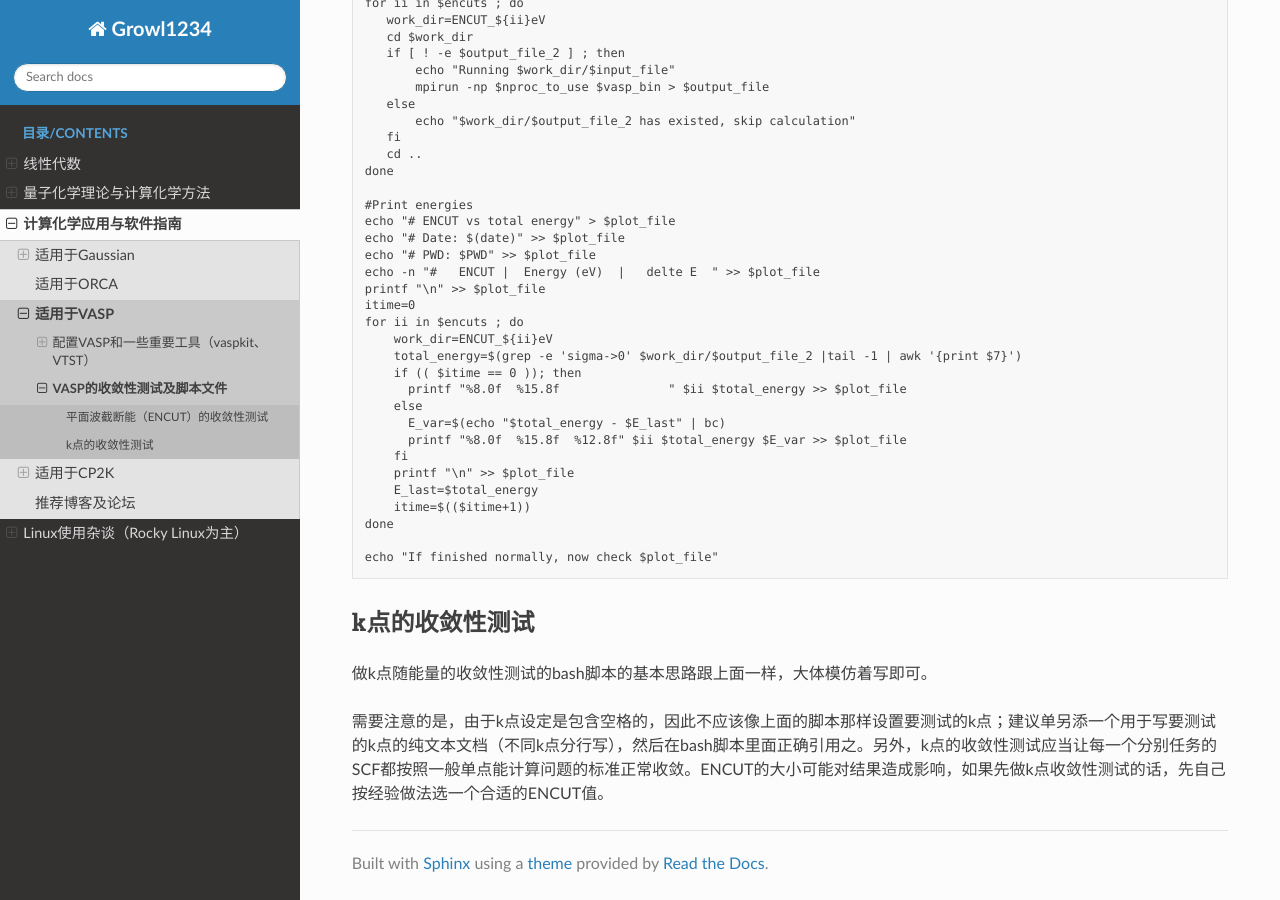
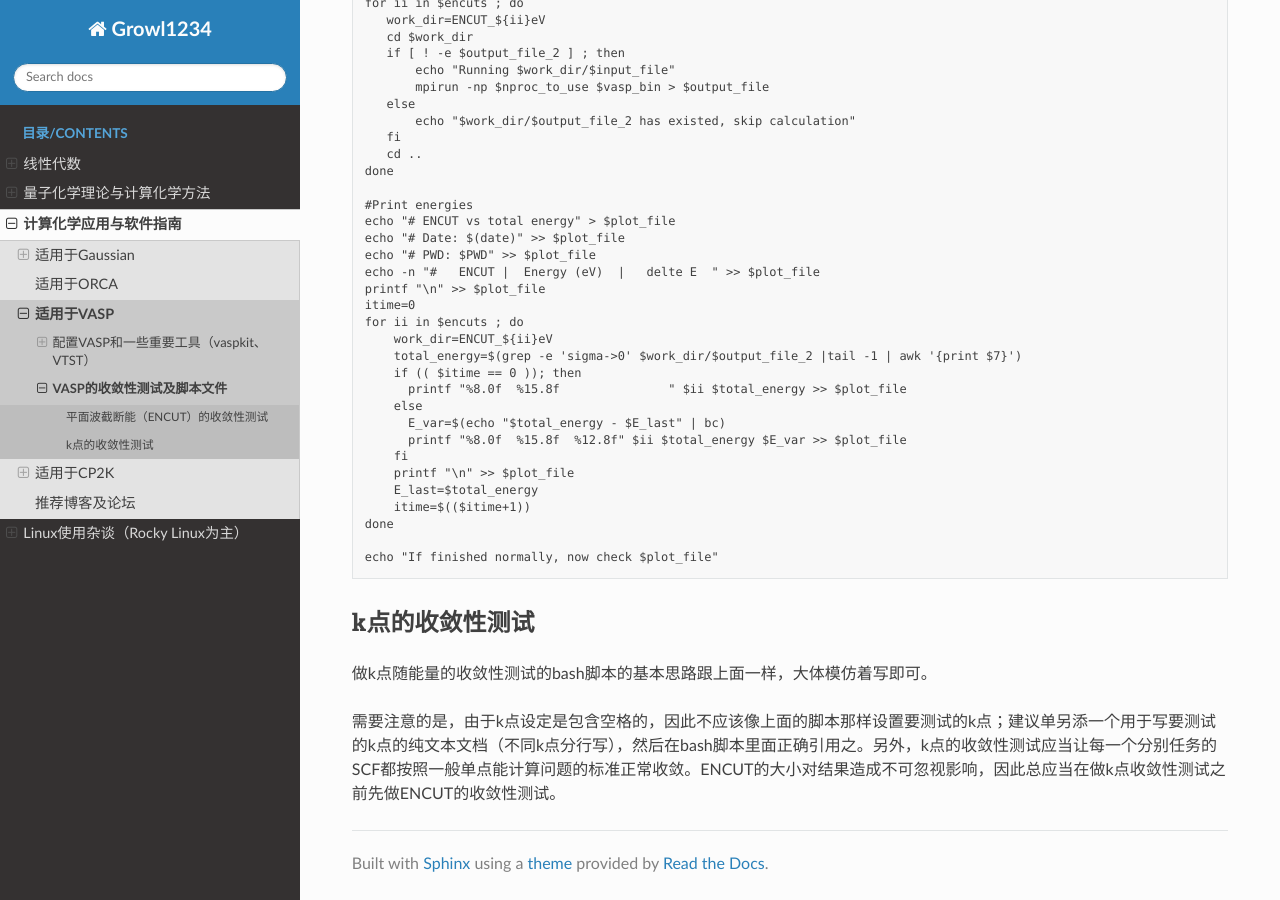
Before and after one commit to Growl1234/RTDProject, a Sphinx documentation site: the page built from source/applications/VASP/convtest.md, in a window 1280 px wide and 900 px high, scrolled down 1608 px. Built offline with Sphinx 7.4.7 and the Read the Docs theme 3.1.0, drawn with Linux system fonts in a browser that asks for light colours.

Commit message:
Update convtest.md

```diff
--- a/source/applications/VASP/convtest.md
+++ b/source/applications/VASP/convtest.md
@@ -93,4 +93,4 @@ echo "If finished normally, now check $plot_file"
 
 做k点随能量的收敛性测试的bash脚本的基本思路跟上面一样，大体模仿着写即可。
 
-需要注意的是，由于k点设定是包含空格的，因此不应该像上面的脚本那样设置要测试的k点；建议单另添一个用于写要测试的k点的纯文本文档（不同k点分行写），然后在bash脚本里面正确引用之。另外，k点的收敛性测试应当让每一个分别任务的SCF都按照一般单点能计算问题的标准正常收敛。ENCUT的大小可能对结果造成影响，如果先做k点收敛性测试的话，先自己按经验做法选一个合适的ENCUT值。
+需要注意的是，由于k点设定是包含空格的，因此不应该像上面的脚本那样设置要测试的k点；建议单另添一个用于写要测试的k点的纯文本文档（不同k点分行写），然后在bash脚本里面正确引用之。另外，k点的收敛性测试应当让每一个分别任务的SCF都按照一般单点能计算问题的标准正常收敛。ENCUT的大小对结果造成不可忽视影响，因此总应当在做k点收敛性测试之前先做ENCUT的收敛性测试。
```
